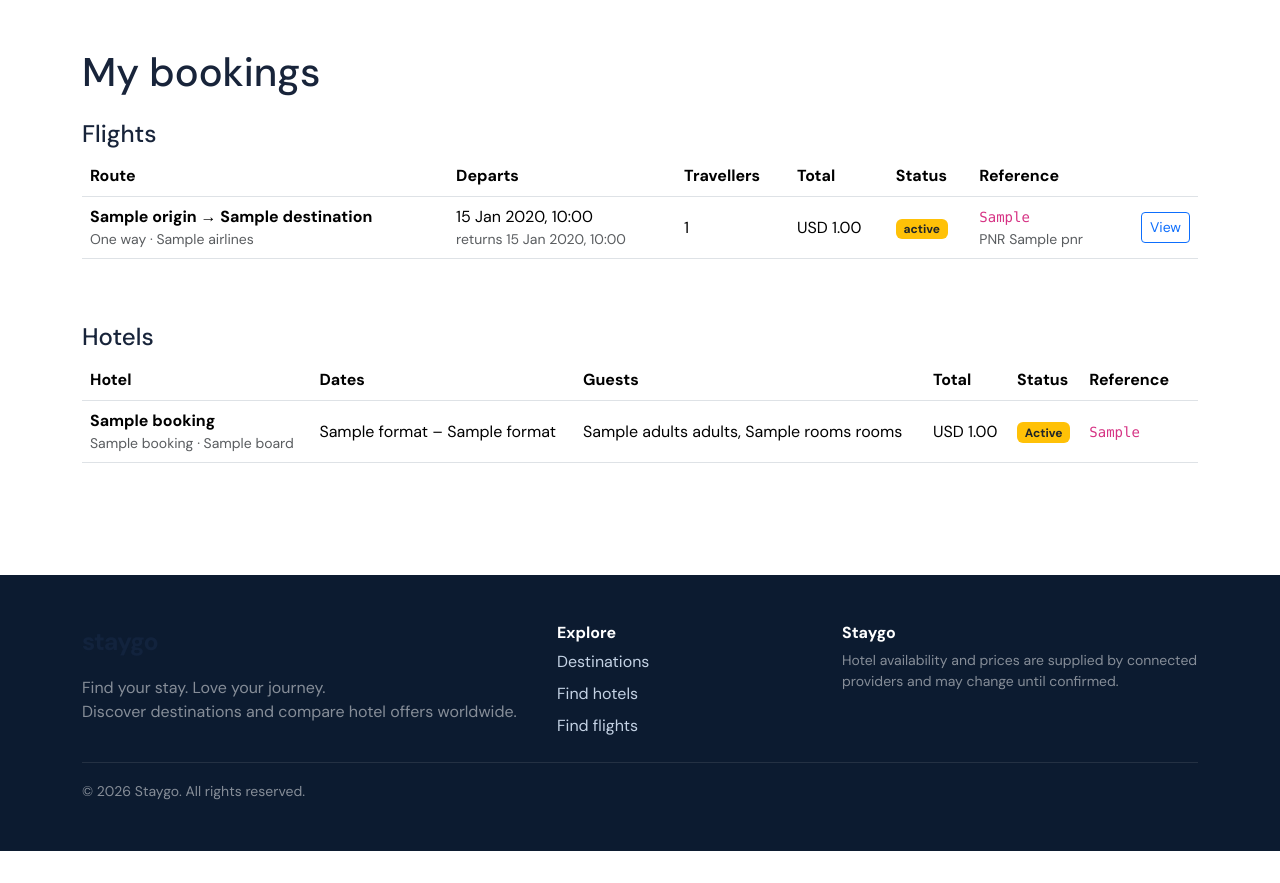
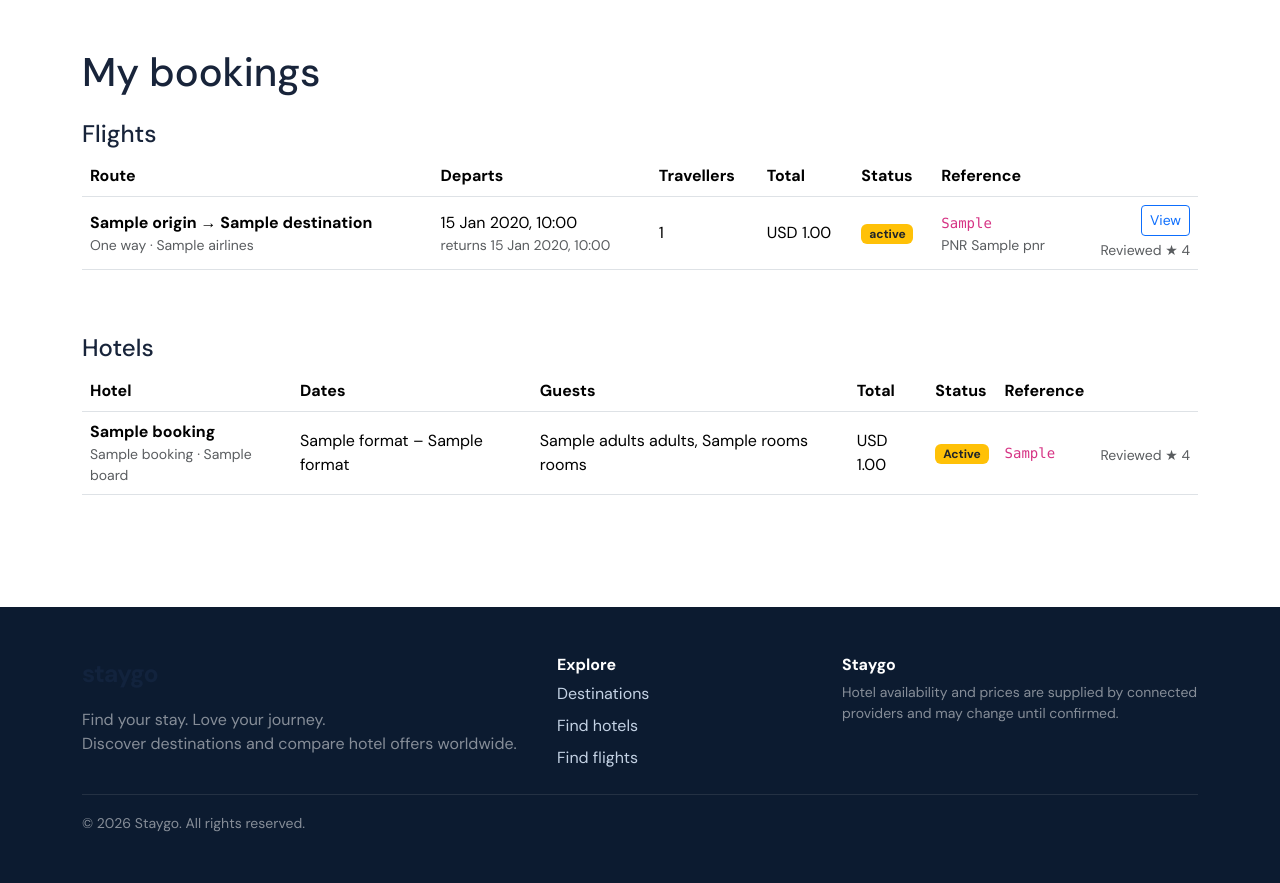
Before and after one commit to rafezubair100/staygo, a Laravel app: template resources/views/bookings/index.blade.php in a window 1280 px wide. Shown: the part 81-964 px from the top of the page. Before the commit the page ends 932 px from the top, so only its background shows below. Run offline with Laravel 12, Linux system fonts and the light colour scheme; the template is opened without the code that fills it: most values are stand-ins (such as "Sample title", 1, 10 or a date in 2020).

Commit message:
Add Write review buttons to My bookings

```diff
--- a/resources/views/bookings/index.blade.php
+++ b/resources/views/bookings/index.blade.php
@@ -49,8 +49,13 @@
                   <small class="d-block text-muted">PNR {{ $flight->pnr }}</small>
                 @endif
               </td>
-              <td class="text-end">
+              <td class="text-end text-nowrap">
                 <a class="btn btn-sm btn-outline-primary" href="{{ route('flights.confirmation', $flight) }}">View</a>
+                @if($flight->canBeReviewed())
+                  <a class="btn btn-sm btn-outline-success" href="{{ route('reviews.flight.create', $flight) }}">Write review</a>
+                @elseif($flight->review)
+                  <small class="text-muted d-block mt-1">Reviewed ★ {{ $flight->review->rating }}</small>
+                @endif
               </td>
             </tr>
           @endforeach
@@ -145,6 +150,11 @@
               @if($booking->canBeCancelled())
                 <a class="btn btn-sm btn-outline-danger" href="{{ route('bookings.cancel.form', $booking) }}">Cancel</a>
               @endif
+              @if($booking->canBeReviewed())
+                <a class="btn btn-sm btn-outline-success" href="{{ route('reviews.booking.create', $booking) }}">Write review</a>
+              @elseif($booking->review)
+                <small class="text-muted d-block mt-1">Reviewed ★ {{ $booking->review->rating }}</small>
+              @endif
             </td>
           </tr>
         @empty
```
